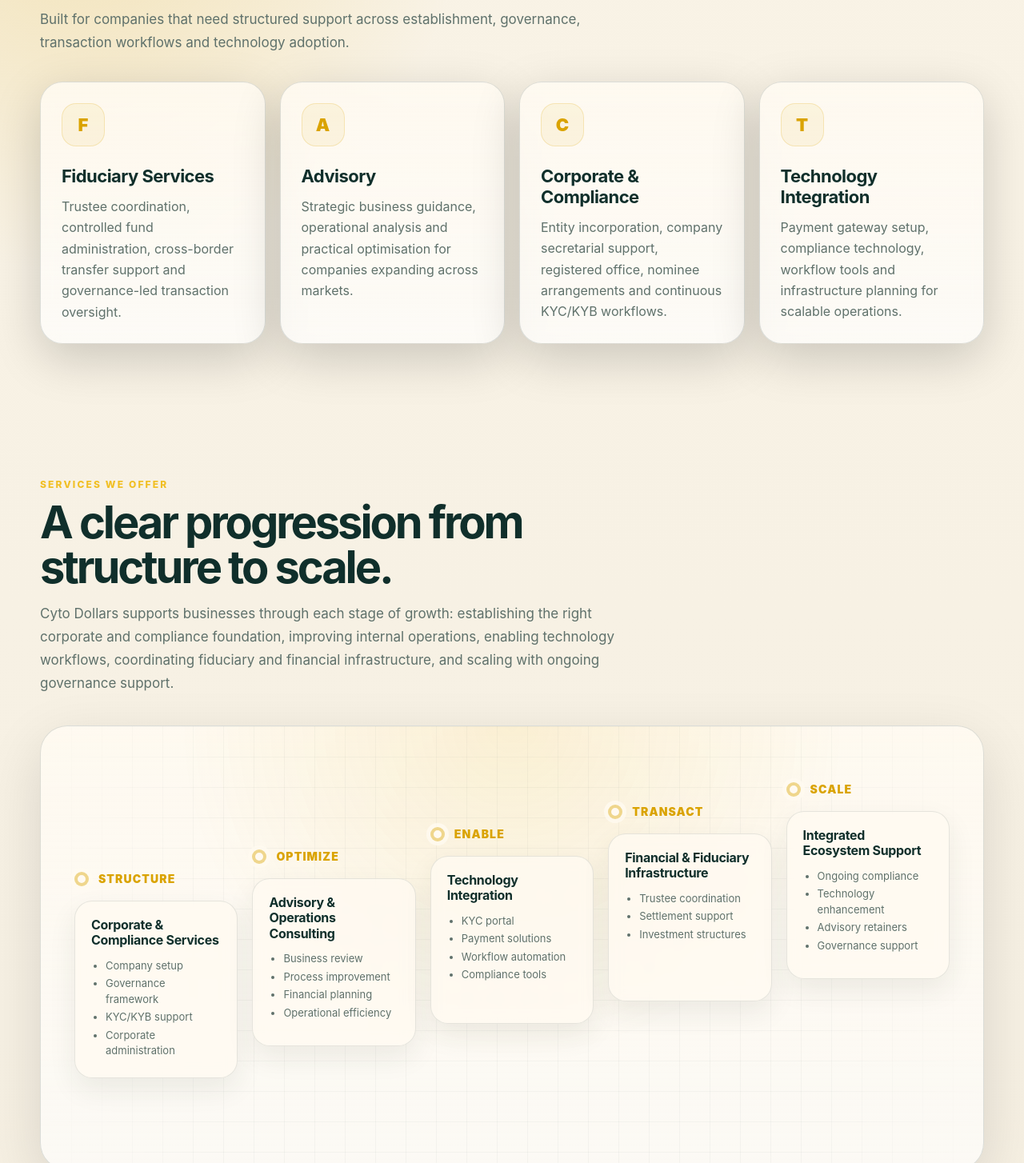
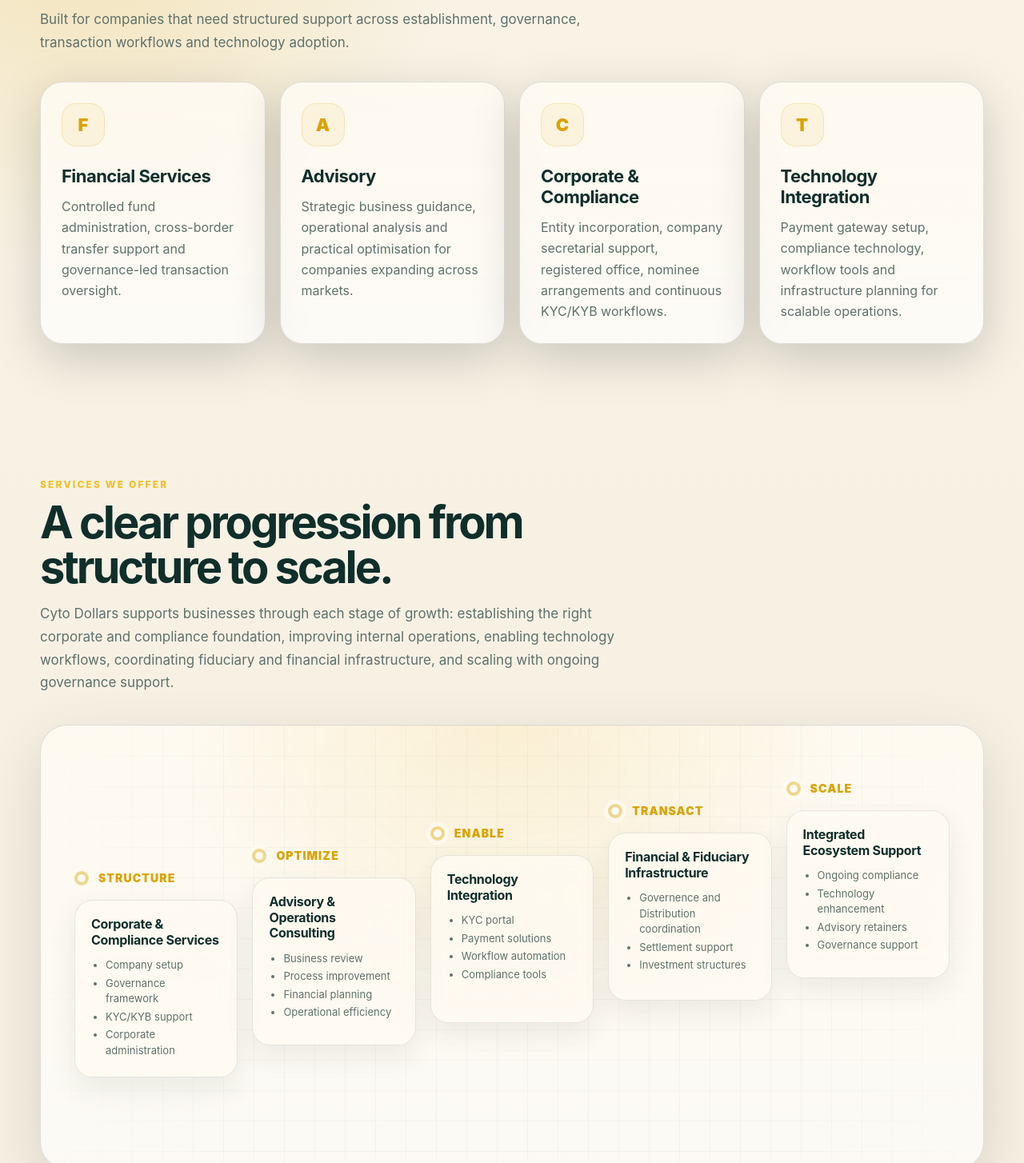
Before and after one commit to Tevaryan/cyto-dollars-FACT, a React (Vite) app: page / in a window 1280 px wide. Shown: the part 1346-2800 px from the top of the page at 80% size. Built offline with nearby package versions, Linux system fonts and the light colour scheme.

Commit message:
update site

```diff
--- a/src/App.jsx
+++ b/src/App.jsx
@@ -2241,7 +2241,7 @@
           <div class="center-card">
             <div><strong>FACT</strong><small>Fiduciary, Advisory, Corporate & Technology</small></div>
           </div>
-          <div class="floating f1"><strong>Fiduciary</strong> Trustee coordination and controlled administration.</div>
+          <div class="floating f1"><strong>Fiduciary</strong> Governance and controlled administration.</div>
           <div class="floating f2"><strong>Advisory</strong> Strategy, analytics and business optimisation.</div>
           <div class="floating f3"><strong>Compliance</strong> KYC, KYB and counterparty screening support.</div>
           <div class="floating f4"><strong>Technology</strong> Payment gateways and workflow integration.</div>
@@ -2260,8 +2260,8 @@
         <div class="pillars">
           <article class="card" id="fiduciary-services">
             <div class="icon">F</div>
-            <h3>Fiduciary Services</h3>
-            <p>Trustee coordination, controlled fund administration, cross-border transfer support and governance-led transaction oversight.</p>
+            <h3>Financial Services</h3>
+            <p>Controlled fund administration, cross-border transfer support and governance-led transaction oversight.</p>
           </article>
 
           <article class="card" id="advisory-services">
@@ -2339,7 +2339,7 @@
               <div class="flow-card">
                 <h3>Financial & Fiduciary Infrastructure</h3>
                 <ul>
-                  <li>Trustee coordination</li>
+                  <li>Governence and Distribution coordination</li>
                   <li>Settlement support</li>
                   <li>Investment structures</li>
                 </ul>
@@ -2381,7 +2381,7 @@
           </div>
         </div>
         <div class="list-panel">
-          <div class="service-row"><div class="num">01</div><div><h3>Cross-Border Investment Support</h3><p>SPV establishment, trustee coordination, governance support and controlled fund administration for structured investment activities.</p></div></div>
+          <div class="service-row"><div class="num">01</div><div><h3>Cross-Border Investment Support</h3><p>SPV establishment, governance support and controlled fund administration for structured investment activities.</p></div></div>
           <div class="service-row"><div class="num">02</div><div><h3>Corporate Establishment</h3><p>Entity incorporation, registered office, nominee support, management coordination and accounting readiness.</p></div></div>
           <div class="service-row"><div class="num">03</div><div><h3>Compliance Operations</h3><p>Client onboarding, KYB/KYC document flows, counterparty screening and monitoring processes for business continuity.</p></div></div>
           <div class="service-row"><div class="num">04</div><div><h3>Technology & Payment Infrastructure</h3><p>Advisory for payment gateways, compliance portals and integrated operational tools that improve speed and control.</p></div></div>
@@ -2487,14 +2487,14 @@
     <div class="container">
       <div class="service-hero-card">
         <div class="service-letter">F</div>
-        <h1>Fiduciary, Trustee and Wealth Infrastructure Solutions</h1>
+        <h1>Financial and Wealth Infrastructure Solutions</h1>
         <p>Cyto Dollars supports clients that need structured fiduciary coordination, controlled transaction administration and wealth infrastructure planning across corporate, investment and cross-border operating needs.</p>
       </div>
 
       <div class="fiduciary-layout">
         <div>
           <div class="fiduciary-photo-stack" aria-label="Fiduciary service imagery">
-            <div class="fiduciary-photo large"><span>Family Office & Trustee Coordination</span></div>
+            <div class="fiduciary-photo large"><span>Family Office & Administration Coordination</span></div>
             <div class="fiduciary-photo office"><span>Investment & SPV Structuring</span></div>
             <div class="fiduciary-photo meeting"><span>Settlement & Transaction Administration</span></div>
           </div>
@@ -2503,8 +2503,8 @@
         <div class="fiduciary-services-grid">
           <div class="fiduciary-service-card">
             <div class="mini-letter">01</div>
-            <h3>Trustee & Fiduciary Support</h3>
-            <p>Coordination support for trustee-facing structures, governance requirements and fiduciary administration workflows.</p>
+            <h3>Govenrnance & Administration</h3>
+            <p>Coordination support for governance requirements and fiduciary administration workflows.</p>
           </div>
           <div class="fiduciary-service-card">
             <div class="mini-letter">02</div>
@@ -2550,7 +2550,7 @@
             <div class="process-node">
               <div class="process-dot"></div>
               <strong>Structure</strong>
-              <span>Coordinate the appropriate fiduciary, SPV, trustee or administrative pathway.</span>
+              <span>Coordinate the appropriate fiduciary, SPV or administrative pathway.</span>
             </div>
             <div class="process-node">
               <div class="process-dot"></div>
```
